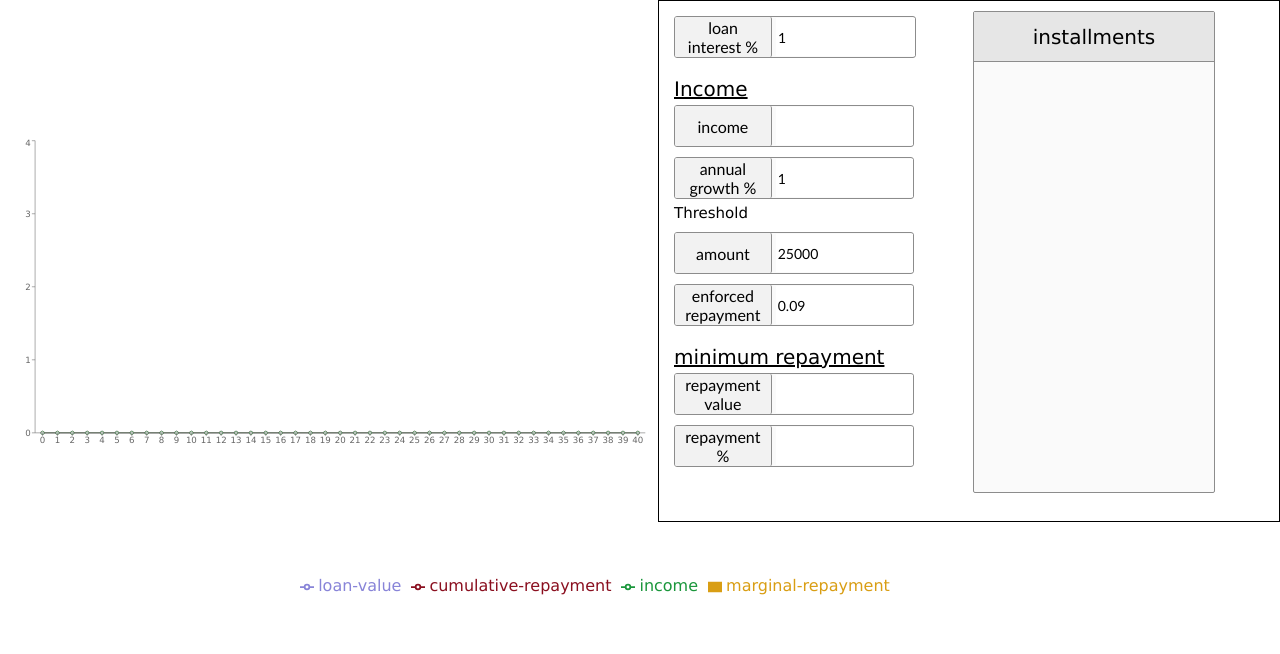
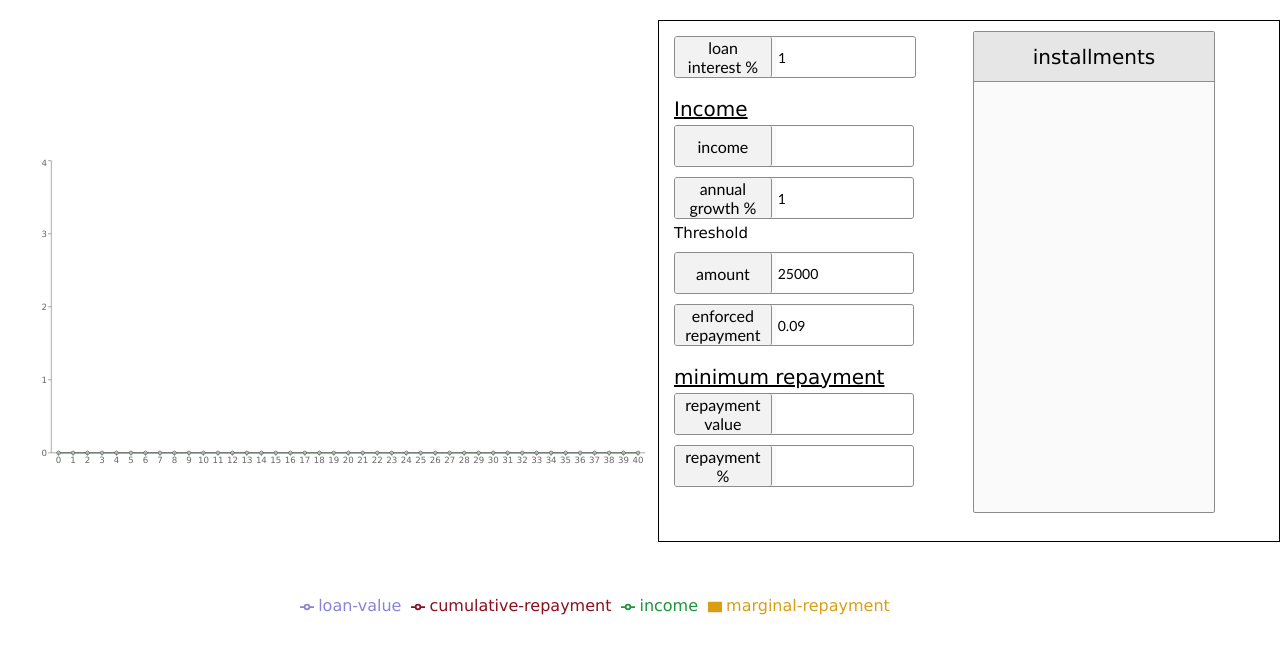
Before and after one commit to FlynnHillier/student-loan-calculator, a React (Create React App) app in the folder client/: page / in a window 1280 px wide. Shown: the top 654 px of the page. Built offline with nearby package versions, Linux system fonts and the light colour scheme; some icons are missing.

Commit message:
prevent Yaxis value cut off; added margin top;

```diff
--- a/client/src/components/GraphDisplay.tsx
+++ b/client/src/components/GraphDisplay.tsx
@@ -68,7 +68,7 @@ const GraphDisplay = () => {
                 <Bar type="monotone" dataKey="marginal-repayment" fill="#d99e14"/>
                 <XAxis dataKey="year"/>
                 <Tooltip/>
-                <YAxis dataKey={yAxisDataKey}/>
+                <YAxis dataKey={yAxisDataKey} width={90}/>
                 <Legend/>
             </ComposedChart>
         </>
--- a/client/src/styles/home.css
+++ b/client/src/styles/home.css
@@ -6,4 +6,5 @@
     flex-wrap: nowrap;
     overflow: hidden;
     column-gap: 10px;
+    margin-top: 20px;
 }
```
